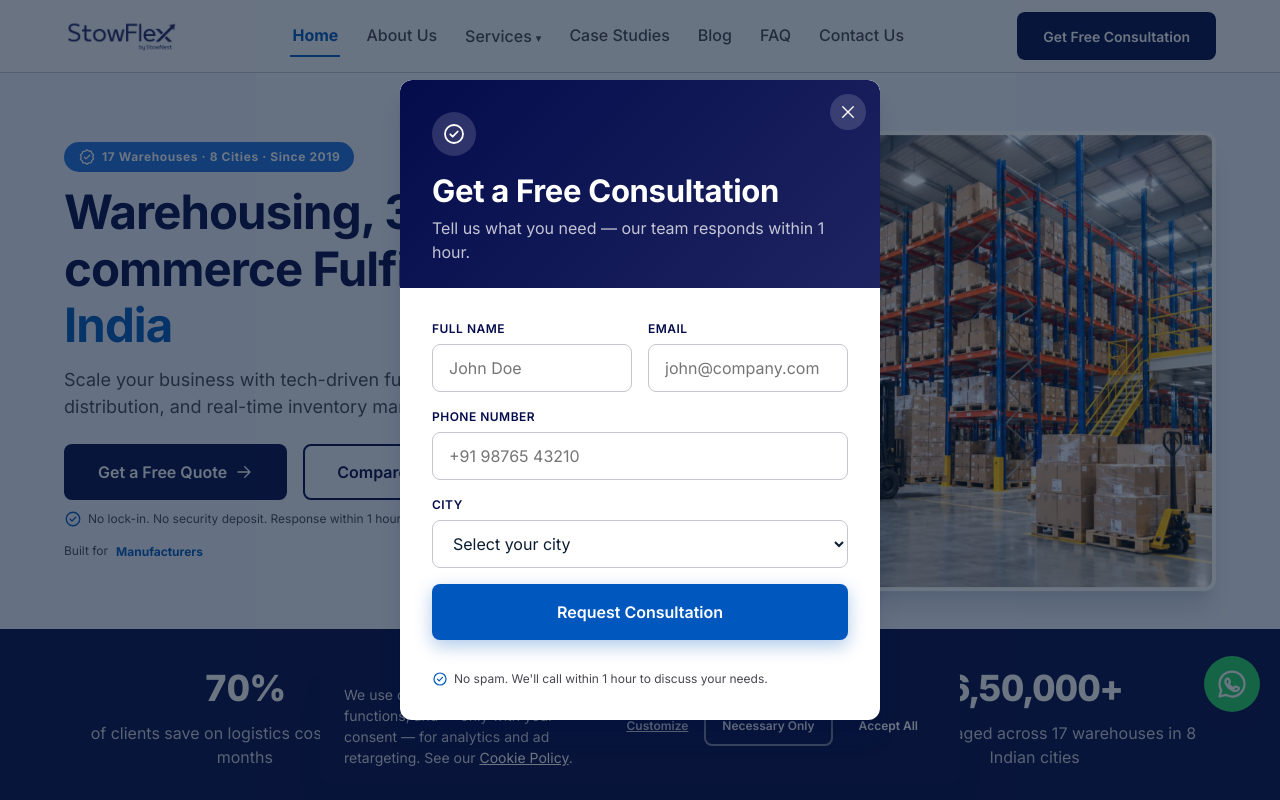
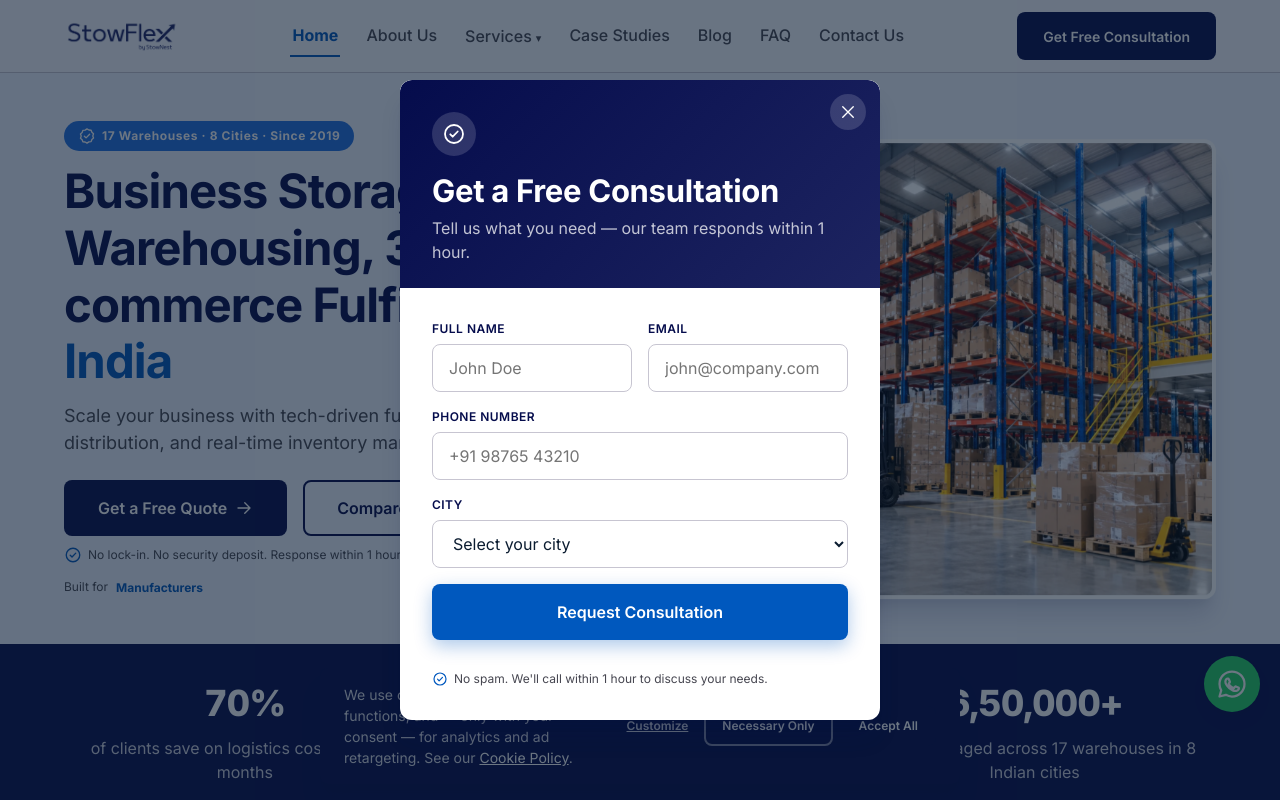
Before and after one commit to tabish188/Stowflex, a plain HTML site: page index.html in a window 1280 px wide. Shown: the top 800 px of the page. Drawn offline with Linux system fonts and the light colour scheme.

Commit message:
Add "Business Storage" keyword to homepage H1
Co-Authored-By: Claude Sonnet 5 <noreply@anthropic.com>

```diff
--- a/index.html
+++ b/index.html
@@ -96,7 +96,7 @@ height="0" width="0" style="display:none;visibility:hidden"></iframe></noscript>
           <svg class="icon icon-sm" aria-hidden="true"><use href="#i-verified"></use></svg>
           17 Warehouses &middot; 8 Cities &middot; Since 2019
         </span>
-        <h1 style="margin-top:12px">Warehousing, 3PL &amp; E-commerce Fulfillment in <span class="text-accent">India</span></h1>
+        <h1 style="margin-top:12px">Business Storage, Warehousing, 3PL &amp; E-commerce Fulfillment in <span class="text-accent">India</span></h1>
         <p class="text-muted" style="margin-top:12px;font-size:var(--fs-body-lg);max-width:34rem">Scale your business with tech-driven fulfillment, pan-India distribution, and real-time inventory management.</p>
         <div class="hero-actions">
           <a class="btn btn-primary btn-lg" href="#lead-form">Get a Free Quote <svg class="icon icon-sm" aria-hidden="true"><use href="#i-arrow-right"></use></svg></a>
```
